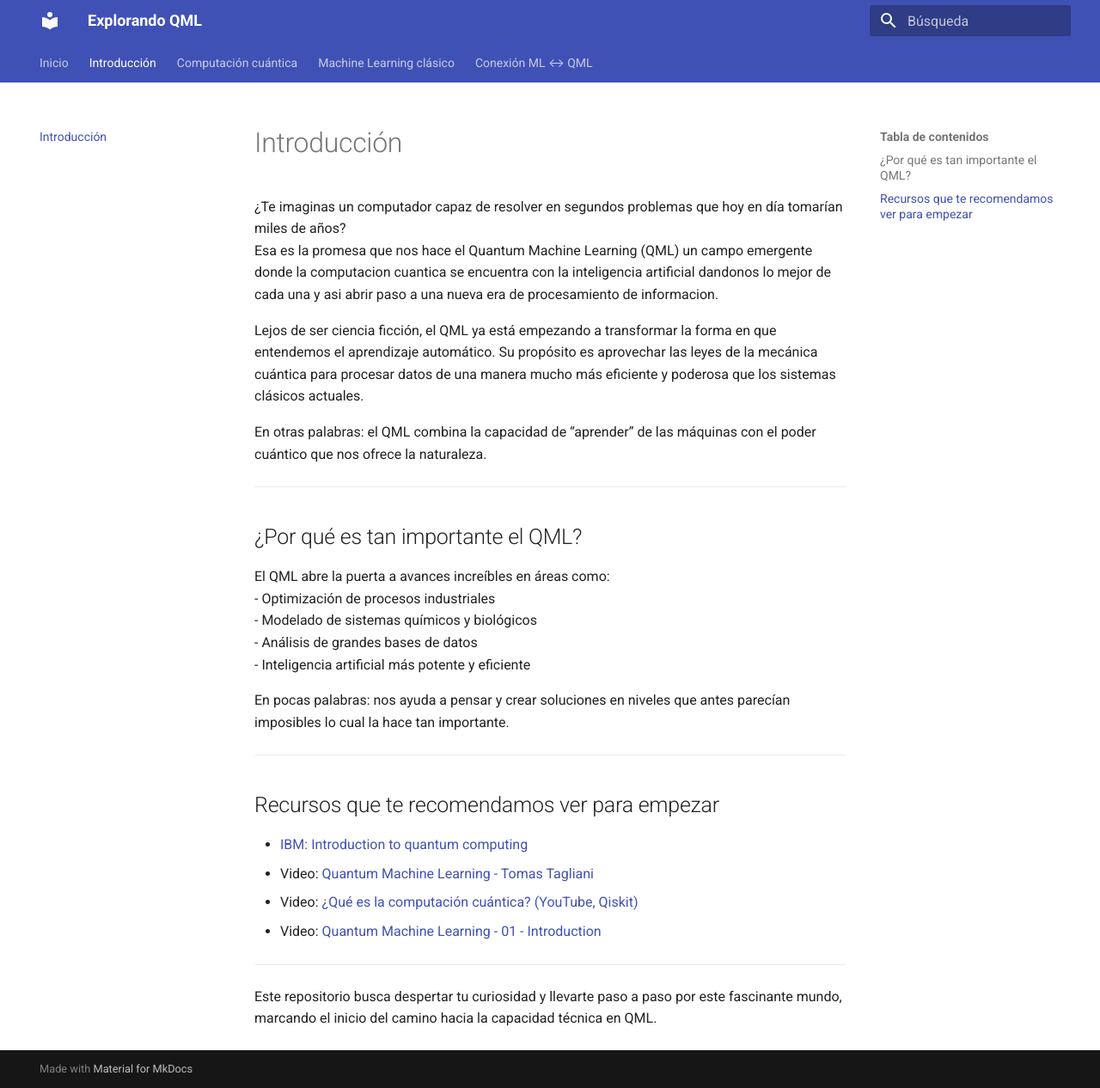
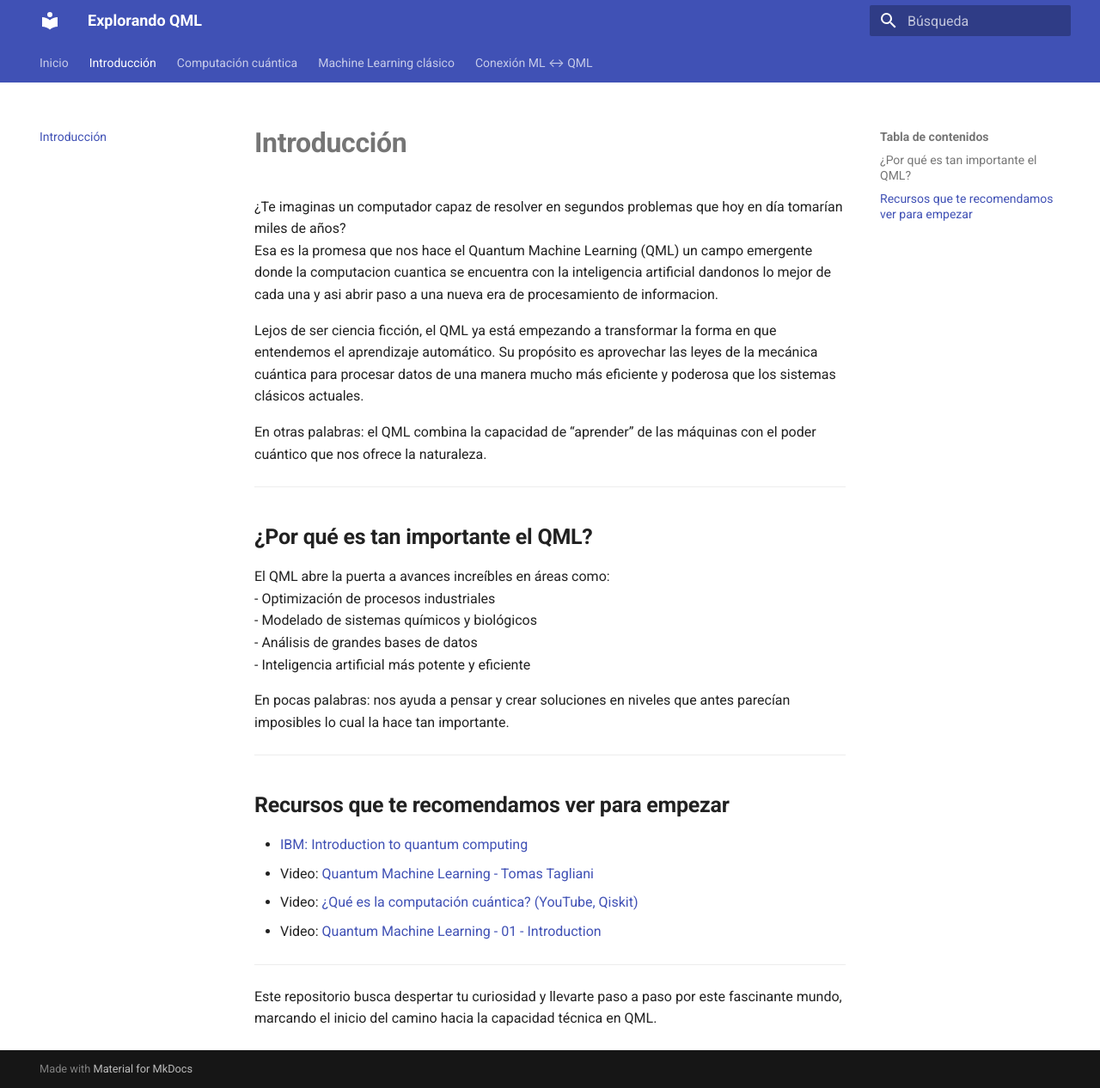
Before and after one commit to jameusk1028/Explorando-el-QML-desde-0, an MkDocs documentation site: the page built from docs/introduccion.md, in a window 1280 px wide and 1266 px high. Shown: the whole window at 86% size. Built offline with MkDocs 1.6.1 and Material for MkDocs 9.7.7, drawn with Linux system fonts in a browser that asks for light colours.

```diff
--- a/docs/introduccion.md
+++ b/docs/introduccion.md
@@ -1,4 +1,4 @@
-# Introducción
+# **Introducción**
 
 ¿Te imaginas un computador capaz de resolver en segundos problemas que hoy en día tomarían miles de años?
 Esa es la promesa que nos hace el Quantum Machine Learning (QML) un campo emergente donde la computacion cuantica se encuentra con la inteligencia artificial dandonos lo mejor de cada una y asi abrir paso a una nueva era de procesamiento de informacion.
@@ -10,7 +10,7 @@ En otras palabras: el QML combina la capacidad de “aprender” de las máquina
 
 ---
 
-##  ¿Por qué es tan importante el QML?
+## **¿Por qué es tan importante el QML?**
 
 El QML abre la puerta a avances increíbles en áreas como:
 - Optimización de procesos industriales
@@ -22,7 +22,7 @@ En pocas palabras: nos ayuda a pensar y crear soluciones en niveles que antes pa
 
 ---
 
-## Recursos que te recomendamos ver para empezar
+## **Recursos que te recomendamos ver para empezar**
 - [IBM: Introduction to quantum computing](https://quantum.cloud.ibm.com/learning/es/courses/quantum-business-foundations/introduction-to-quantum-computing?utm)
 - Video: [Quantum Machine Learning - Tomas Tagliani](https://youtu.be/F_E39gBPRF4?si=90icl8af6b6PgX15)
 - Video: [¿Qué es la computación cuántica? (YouTube, Qiskit)](https://www.youtube.com/watch?v=JhHMJCUmq28)
```
